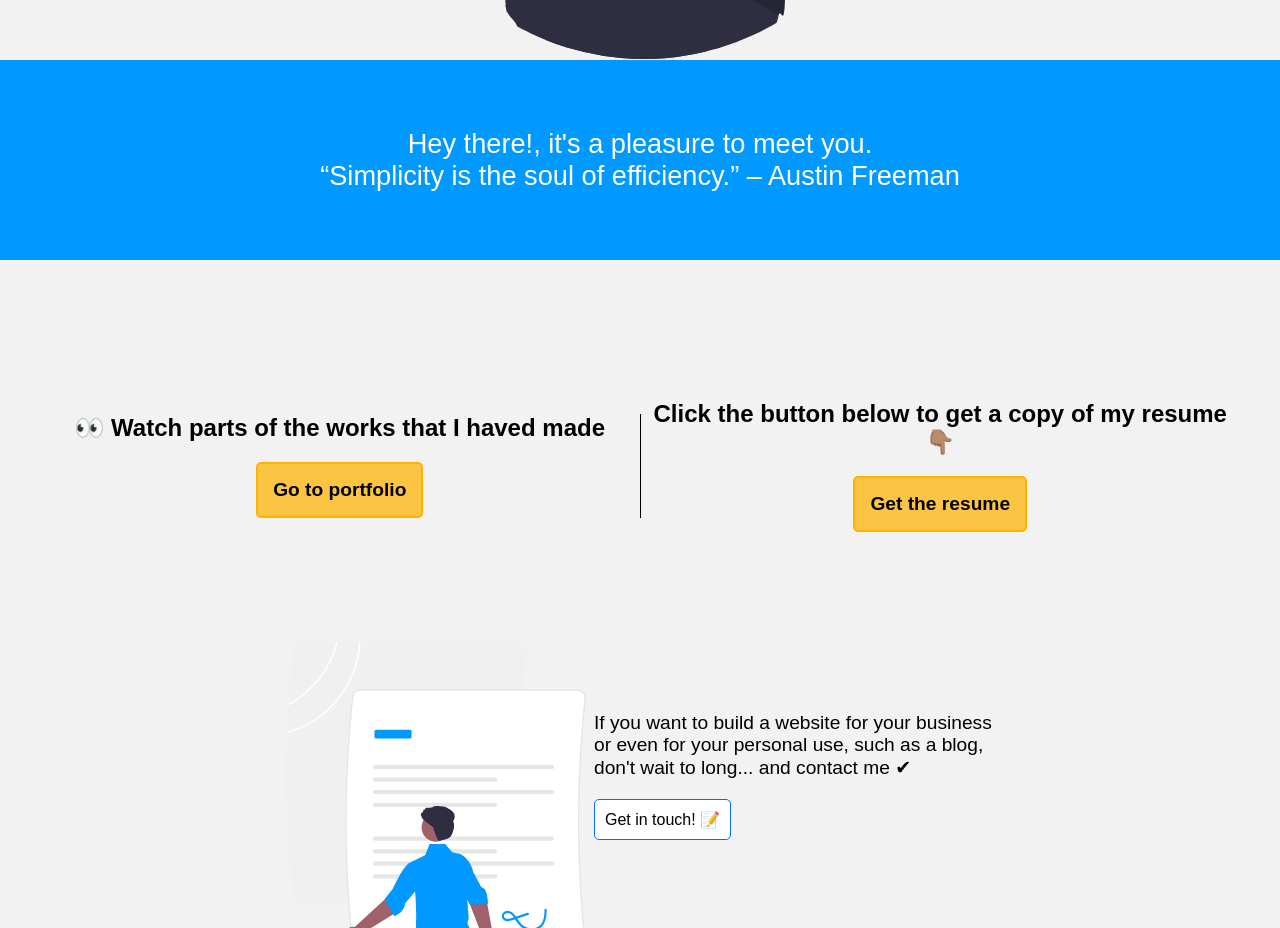
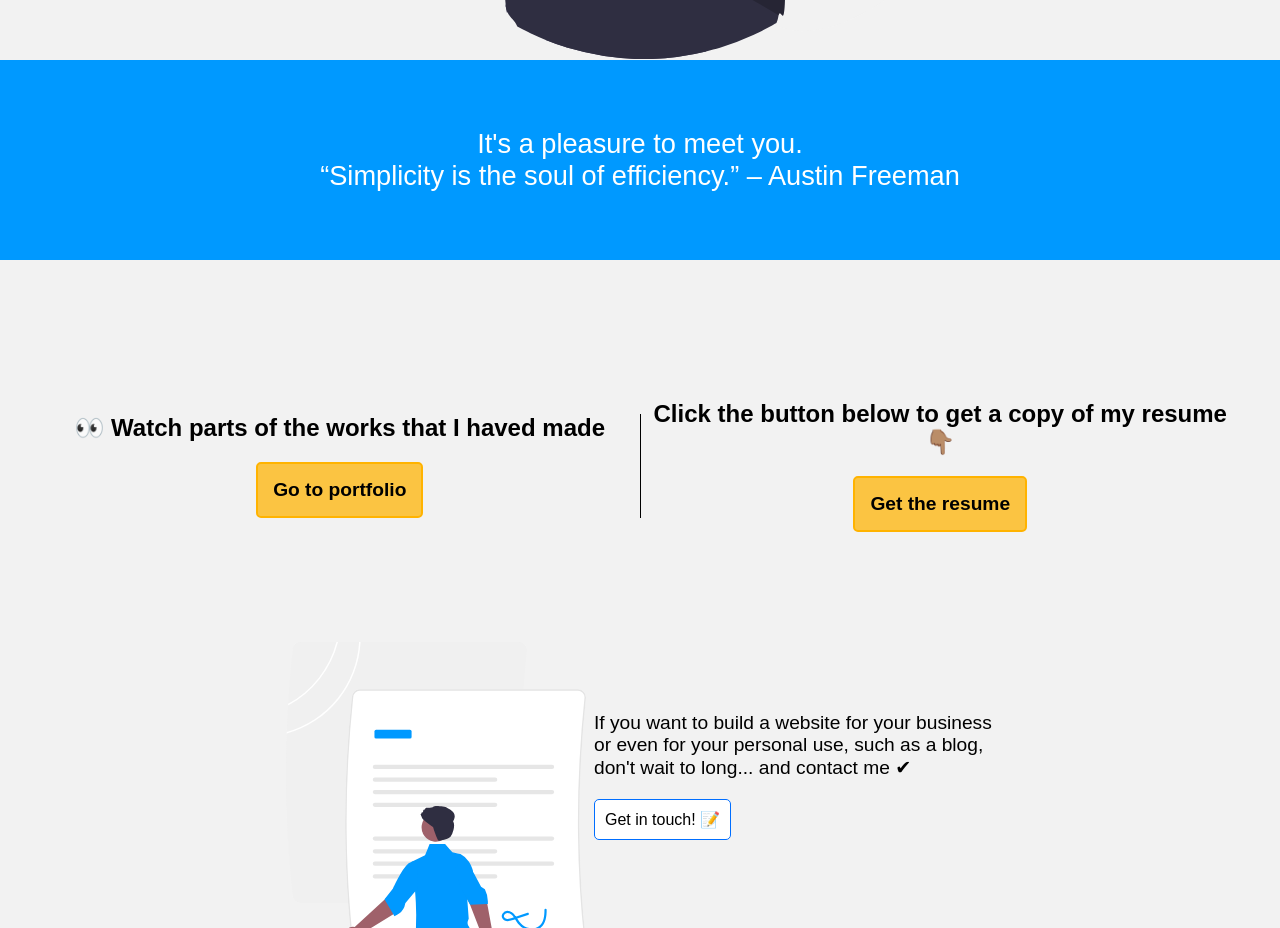
Before and after one commit to cesarionivar/cesarionivar.com, a Next.js app: page / in a window 1280 px wide. Shown: the part 1200-2128 px from the top of the page. Built offline with nearby package versions, Linux system fonts and the light colour scheme; a web font is replaced by a local one.

Commit message:
fix: remove hey there!

```diff
--- a/components/ui/Banner.tsx
+++ b/components/ui/Banner.tsx
@@ -13,7 +13,7 @@ export const Banner = () => {
         <img src='/img/hero.svg' alt='Hero' className='hero-img' />
       </div>
       <div className='intro'>
-        <p>Hey there!, it&apos;s a pleasure to meet you.</p>
+        <p>It&apos;s a pleasure to meet you.</p>
         <p>“Simplicity is the soul of efficiency.” – Austin Freeman</p>
       </div>
     </div>
```
